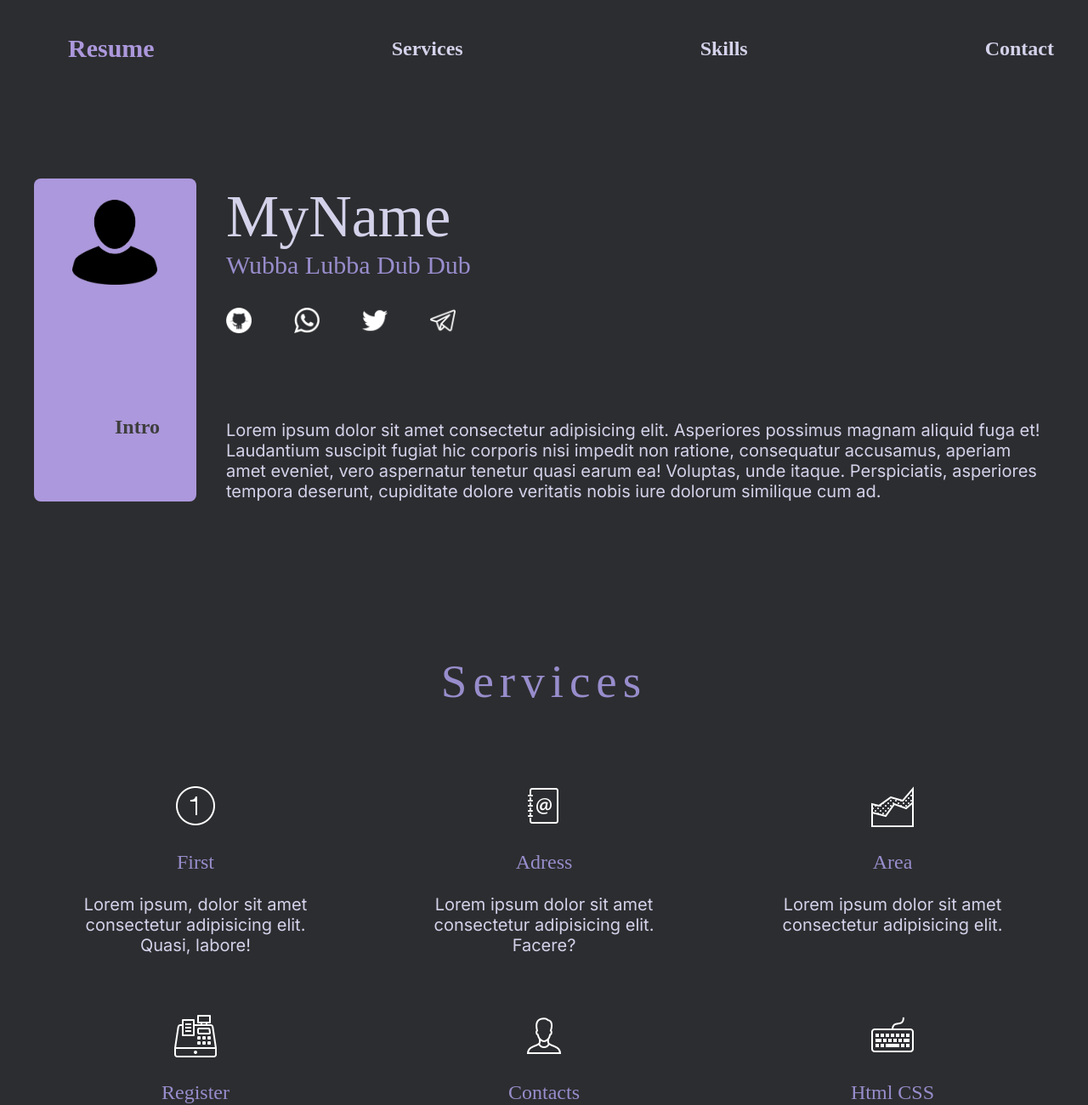
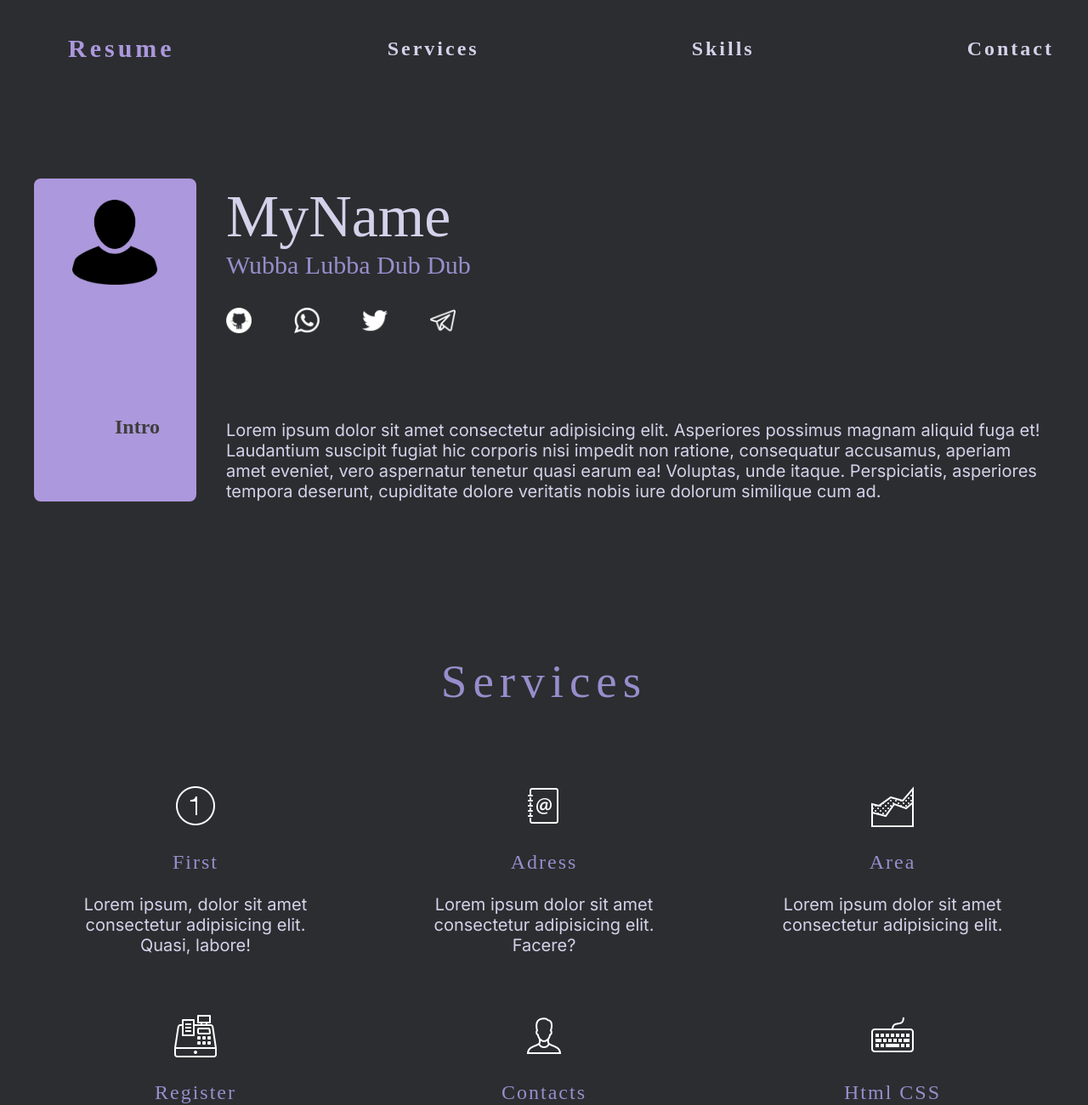
Before and after one commit to Syrgak7040/HackathonSyrgak, a plain HTML site: page index.html in a window 1280 px wide. Shown: the top 1300 px of the page at 85% size. Drawn offline with Linux system fonts and the light colour scheme.

Commit message:
something new

```diff
--- a/css/style.css
+++ b/css/style.css
@@ -26,6 +26,7 @@
   font-size: 30px;
   font-weight: bold;
   color: rgb(172, 152, 220);
+  letter-spacing: 4px;
 }
 
 .navigation__item a {
@@ -33,6 +34,7 @@
   color: var(--main-color);
   font-size: var(--nav-size);
   font-weight: bold;
+  letter-spacing: 3px;
 }
 
 .burger-menu {
@@ -134,6 +136,7 @@
 .item__title {
   font-size: var(--nav-size);
   color: var(--secondary-color);
+  letter-spacing: 2px;
 }
 
 .item__description {
```
